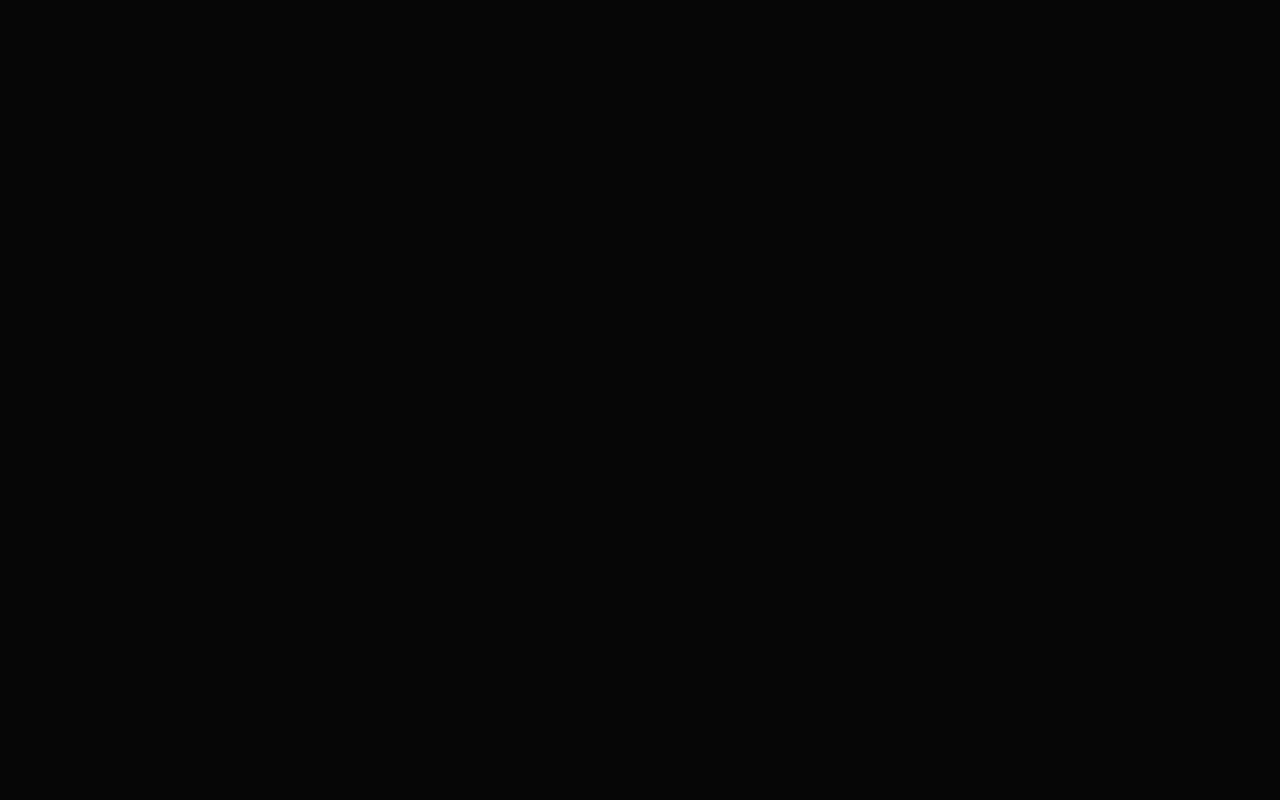
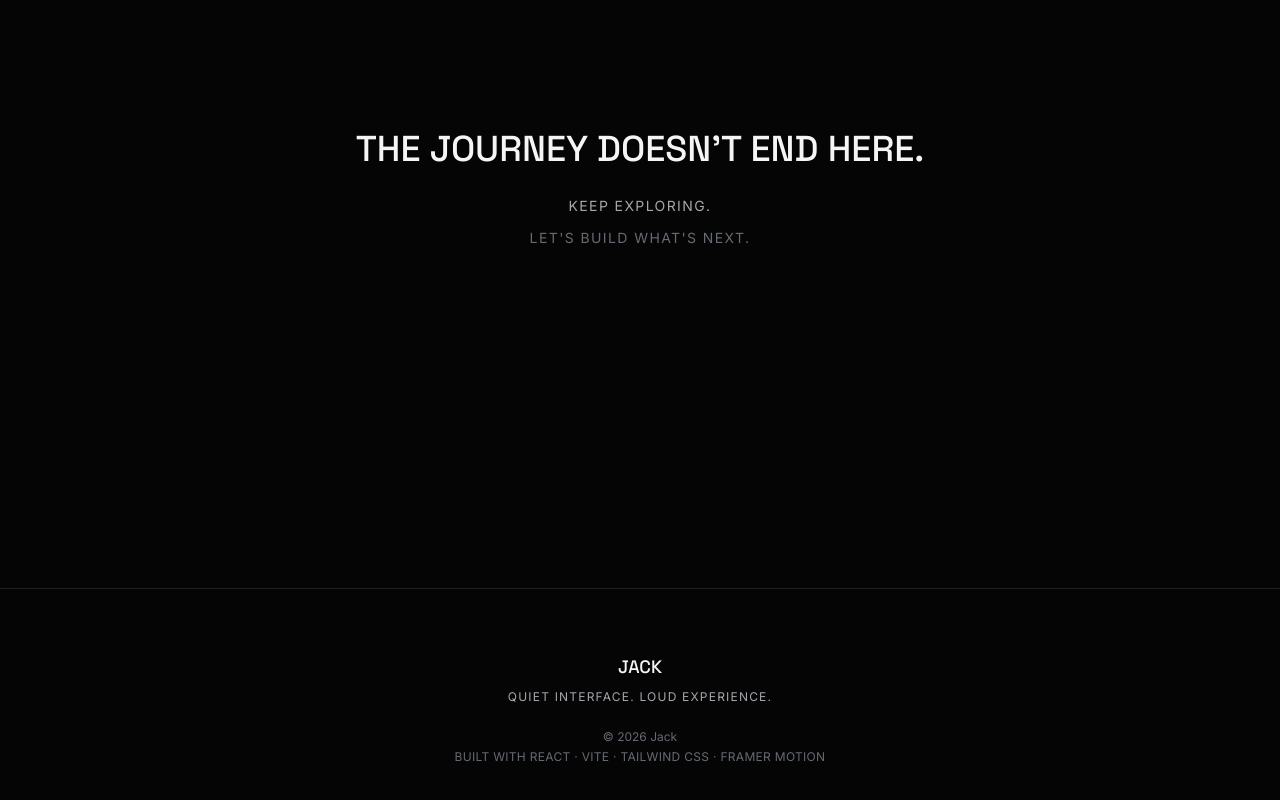
Before and after one commit to keneanand2007-sudo/port-jacky, a React (Vite) app: page / in a window 1280 px wide. Shown: the part 8299-9099 px from the top of the page. Before the commit the page ends 8087 px from the top, so only its background shows below. Built offline with nearby package versions, Linux system fonts and the light colour scheme.

Commit message:
feat: add deep space closing section and footer, fix contact chapter numbering

```diff
--- a/src/App.jsx
+++ b/src/App.jsx
@@ -8,6 +8,8 @@ import Experience from "./sections/Experience/Experience"
 import CreativeIdentity from "./sections/CreativeIdentity/CreativeIdentity"
 import Experiments from "./sections/Experiments/Experiments"
 import Contact from "./sections/Contact/Contact"
+import DeepSpace from "./sections/DeepSpace/DeepSpace"
+import Footer from "./components/Footer/Footer"
 
 function App() {
   return (
@@ -22,6 +24,8 @@ function App() {
       <CreativeIdentity />
       <Experiments />
       <Contact />
+      <DeepSpace />
+      <Footer />
     </main>
   )
 }
--- /dev/null
+++ b/src/components/Footer/Footer.jsx
@@ -0,0 +1,20 @@
+function Footer() {
+  const year = new Date().getFullYear()
+
+  return (
+    <footer className="py-16 text-center border-t border-white/10">
+      <p className="font-display text-lg text-text-primary">JACK</p>
+      <p className="font-body text-xs tracking-widest uppercase text-text-secondary mt-2">
+        Quiet Interface. Loud Experience.
+      </p>
+      <p className="font-body text-xs text-text-muted mt-6">
+        © {year} Jack
+      </p>
+      <p className="font-body text-xs tracking-wide uppercase text-text-muted mt-1">
+        Built with React · Vite · Tailwind CSS · Framer Motion
+      </p>
+    </footer>
+  )
+}
+
+export default Footer
--- a/src/data/contact.js
+++ b/src/data/contact.js
@@ -1,5 +1,5 @@
 export const contact = {
-  chapter: "CHAPTER 09",
+  chapter: "CHAPTER 10",
   eyebrow: "CONNECTION",
   lineOne: "WE'VE TRAVELED FAR ENOUGH.",
   lineTwo: "NOW LET'S BUILD SOMETHING.",
--- /dev/null
+++ b/src/data/deepSpace.js
@@ -0,0 +1,6 @@
+export const deepSpace = {
+  chapter: "CHAPTER 11",
+  lineOne: "THE JOURNEY DOESN'T END HERE.",
+  lineTwo: "KEEP EXPLORING.",
+  lineThree: "LET'S BUILD WHAT'S NEXT.",
+}
--- /dev/null
+++ b/src/sections/DeepSpace/DeepSpace.jsx
@@ -0,0 +1,52 @@
+import { motion, useReducedMotion } from "framer-motion"
+import { deepSpace } from "../../data/deepSpace"
+import { contact } from "../../data/contact"
+
+function DeepSpace() {
+  const reduceMotion = useReducedMotion()
+
+  const fadeUp = {
+    hidden: { opacity: 0, y: reduceMotion ? 0 : 16 },
+    show: { opacity: 1, y: 0 },
+  }
+
+  return (
+    <section className="min-h-screen flex flex-col items-center justify-center text-center px-6 py-24">
+      <motion.h2
+        variants={fadeUp}
+        initial="hidden"
+        whileInView="show"
+        viewport={{ once: true, amount: 0.5 }}
+        transition={{ duration: 1, ease: "easeOut" }}
+        className="font-display text-2xl md:text-4xl leading-tight text-text-primary max-w-xl"
+      >
+        {deepSpace.lineOne}
+      </motion.h2>
+
+      <motion.p
+        variants={fadeUp}
+        initial="hidden"
+        whileInView="show"
+        viewport={{ once: true, amount: 0.5 }}
+        transition={{ duration: 0.8, ease: "easeOut", delay: 0.4 }}
+        className="font-body text-sm tracking-widest uppercase text-text-secondary mt-6"
+      >
+        {deepSpace.lineTwo}
+      </motion.p>
+
+      <motion.a
+        href={"mailto:" + contact.email}
+        variants={fadeUp}
+        initial="hidden"
+        whileInView="show"
+        viewport={{ once: true, amount: 0.5 }}
+        transition={{ duration: 0.8, ease: "easeOut", delay: 0.7 }}
+        className="font-body text-sm tracking-widest uppercase text-text-muted mt-3 hover:text-text-primary transition-colors"
+      >
+        {deepSpace.lineThree}
+      </motion.a>
+    </section>
+  )
+}
+
+export default DeepSpace
```
